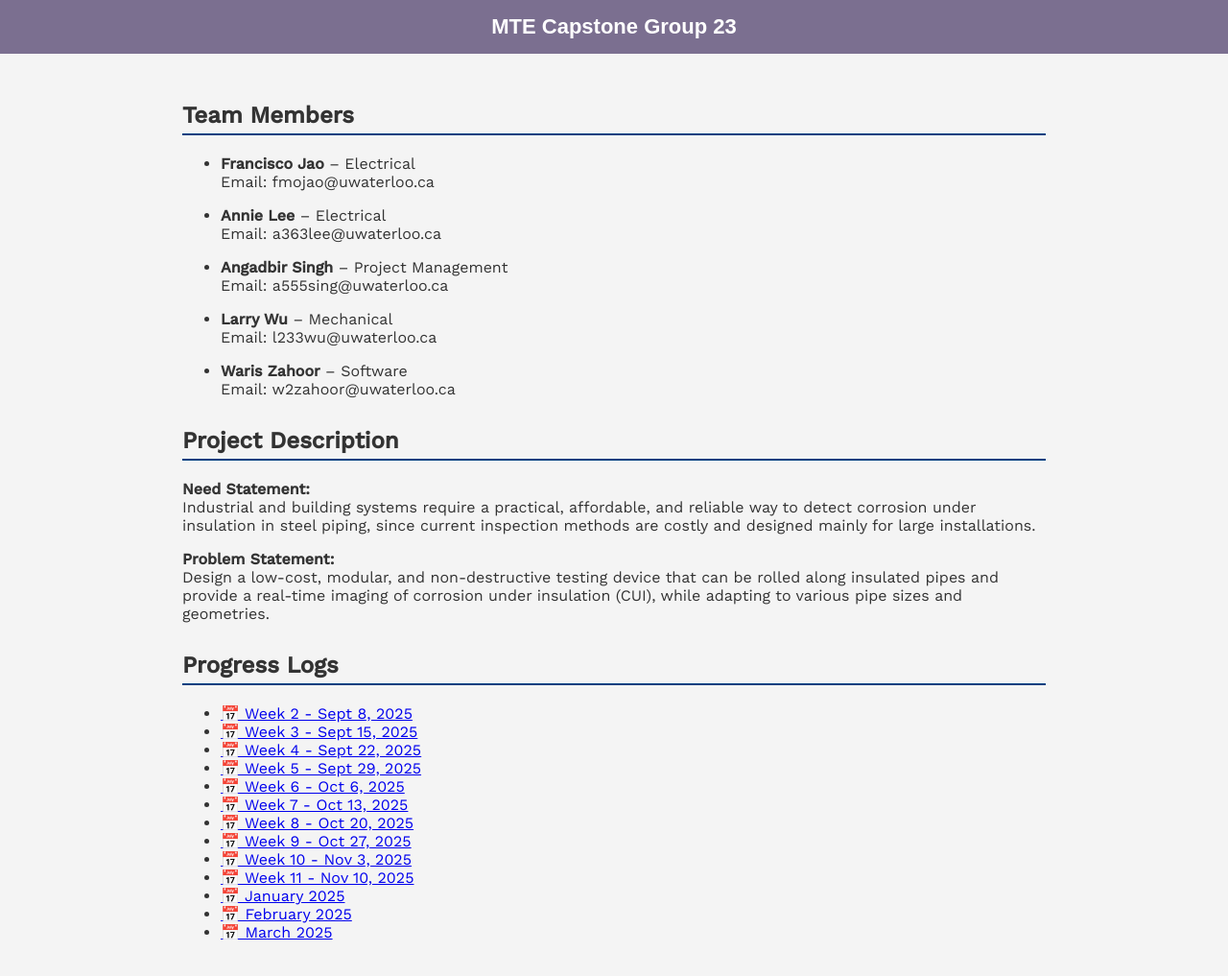
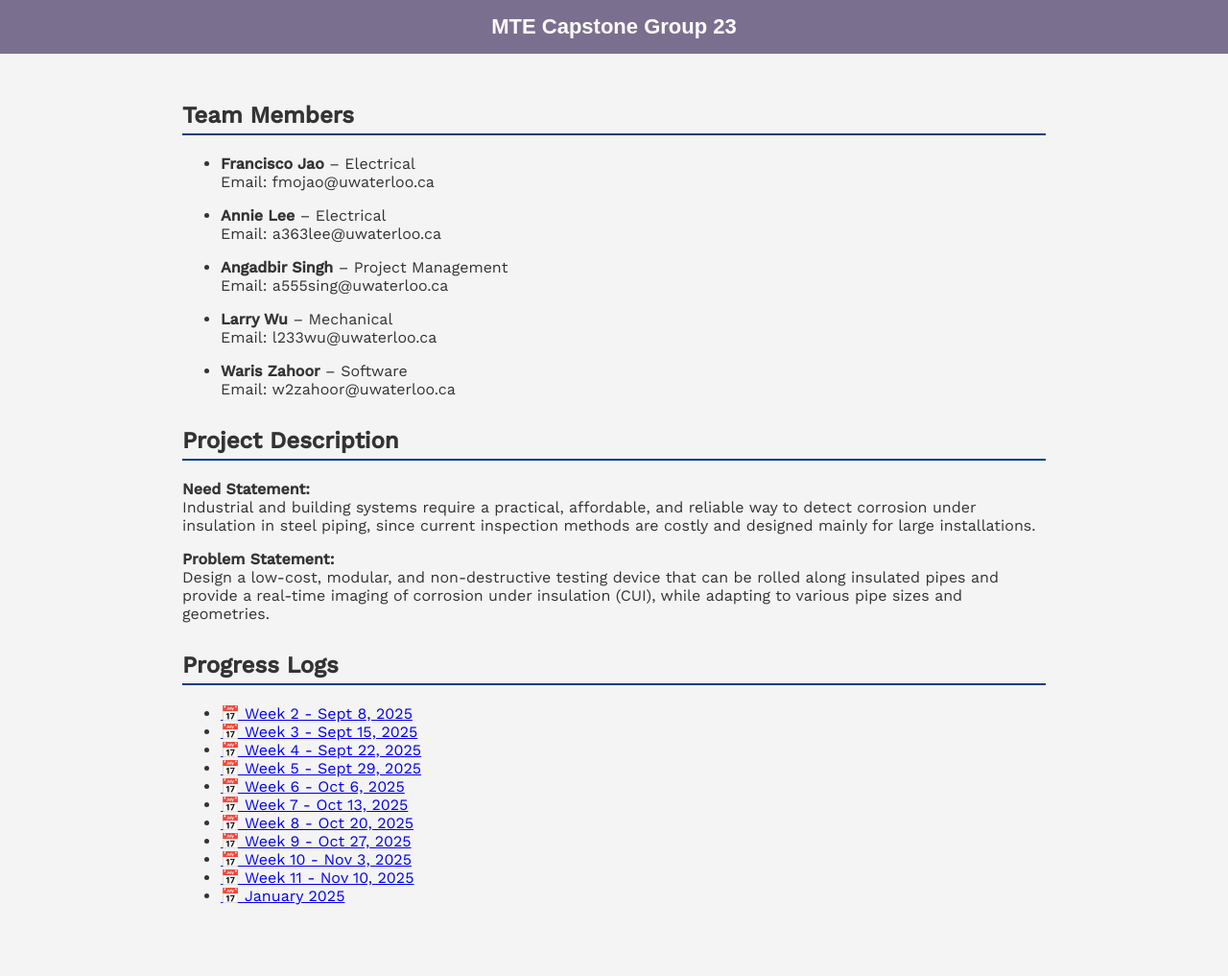
Before and after one commit to warisz/mte-capstone, a Jekyll site: the page built from index.md, in a window 1280 px wide. Shown: the whole page at 96% size. Built offline with Jekyll 4.4.1, drawn with Linux system fonts in a browser that asks for light colours; after the commit the page ends 979 px from its top, so only the background shows below that.

Commit message:
Update index.md

```diff
--- a/index.md
+++ b/index.md
@@ -41,5 +41,3 @@
   - [📅 Week 10 - Nov 3, 2025](meetings/nov-3-2025.md)
   - [📅 Week 11 - Nov 10, 2025](meetings/nov-10-2025.md)
   - [📅 January 2025](meetings/jan-2026.md)
-  - [📅 February 2025](meetings/feb-2026.md)
-  - [📅 March 2025](meetings/mar-2026.md)
```
